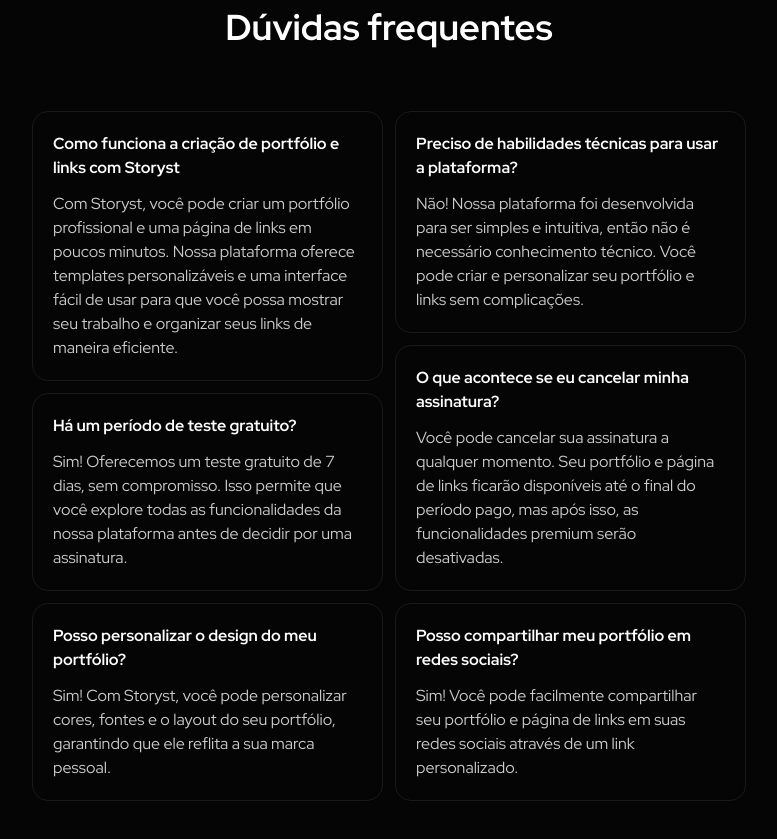
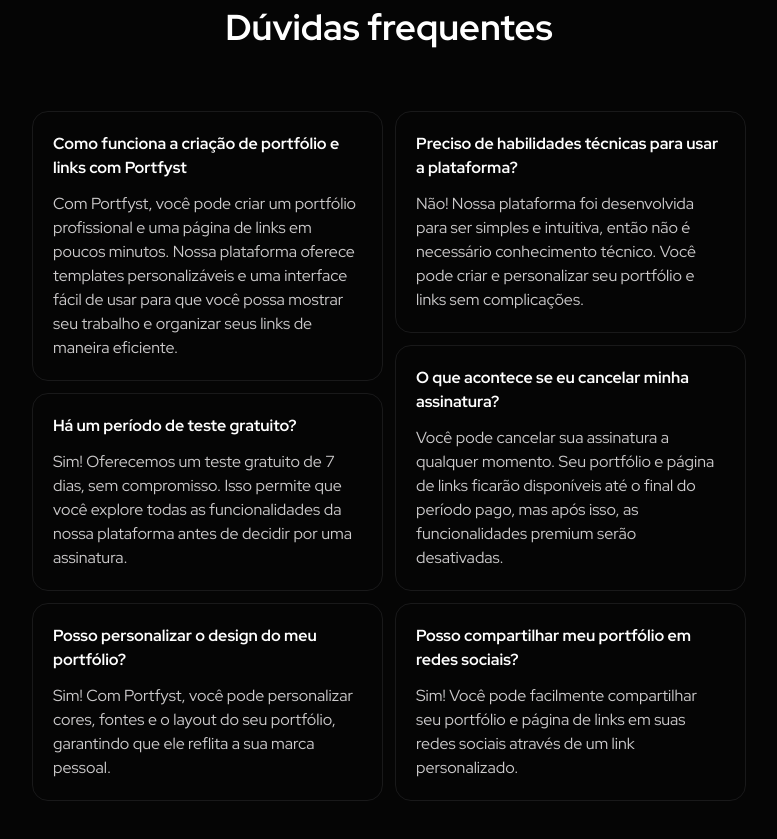
Before and after one commit to LipeMachado/portfyst, a Next.js app: page / in a window 1280 px wide. Shown: the part 1600-2439 px from the top of the page, without its empty margins (251-1028 px from the left). Built offline with nearby package versions, Linux system fonts and the light colour scheme.

Commit message:
Change name

```diff
--- a/src/components/lading-page/faq.tsx
+++ b/src/components/lading-page/faq.tsx
@@ -1,8 +1,8 @@
 const faqItems = [
   {
-    title: "Como funciona a criação de portfólio e links com Storyst",
+    title: "Como funciona a criação de portfólio e links com Portfyst",
     description:
-      "Com Storyst, você pode criar um portfólio profissional e uma página de links em poucos minutos. Nossa plataforma oferece templates personalizáveis e uma interface fácil de usar para que você possa mostrar seu trabalho e organizar seus links de maneira eficiente.",
+      "Com Portfyst, você pode criar um portfólio profissional e uma página de links em poucos minutos. Nossa plataforma oferece templates personalizáveis e uma interface fácil de usar para que você possa mostrar seu trabalho e organizar seus links de maneira eficiente.",
   },
   {
     title: "Há um período de teste gratuito?",
@@ -12,7 +12,7 @@ const faqItems = [
   {
     title: "Posso personalizar o design do meu portfólio?",
     description:
-      "Sim! Com Storyst, você pode personalizar cores, fontes e o layout do seu portfólio, garantindo que ele reflita a sua marca pessoal.",
+      "Sim! Com Portfyst, você pode personalizar cores, fontes e o layout do seu portfólio, garantindo que ele reflita a sua marca pessoal.",
   },
   {
     title: "Preciso de habilidades técnicas para usar a plataforma?",
```
